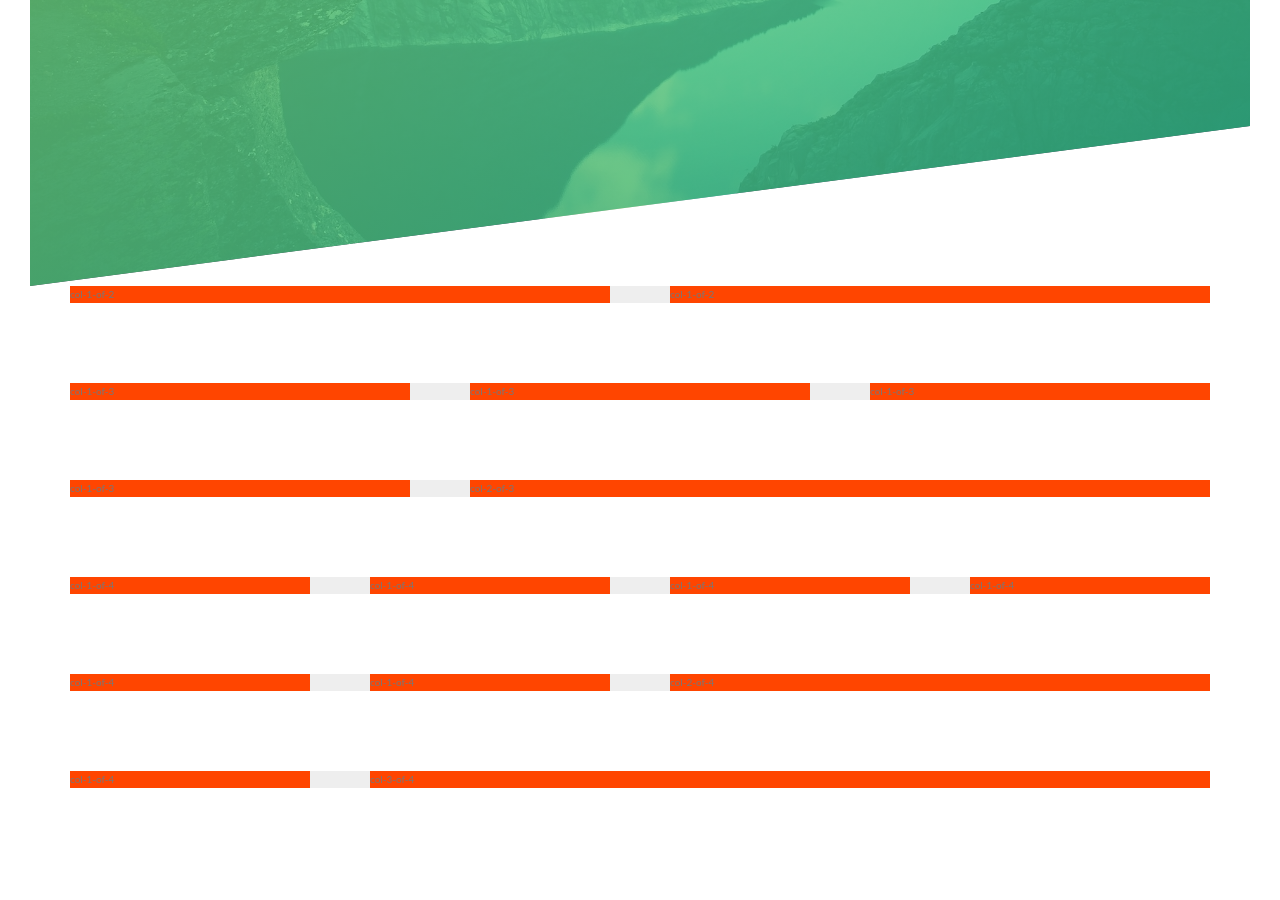
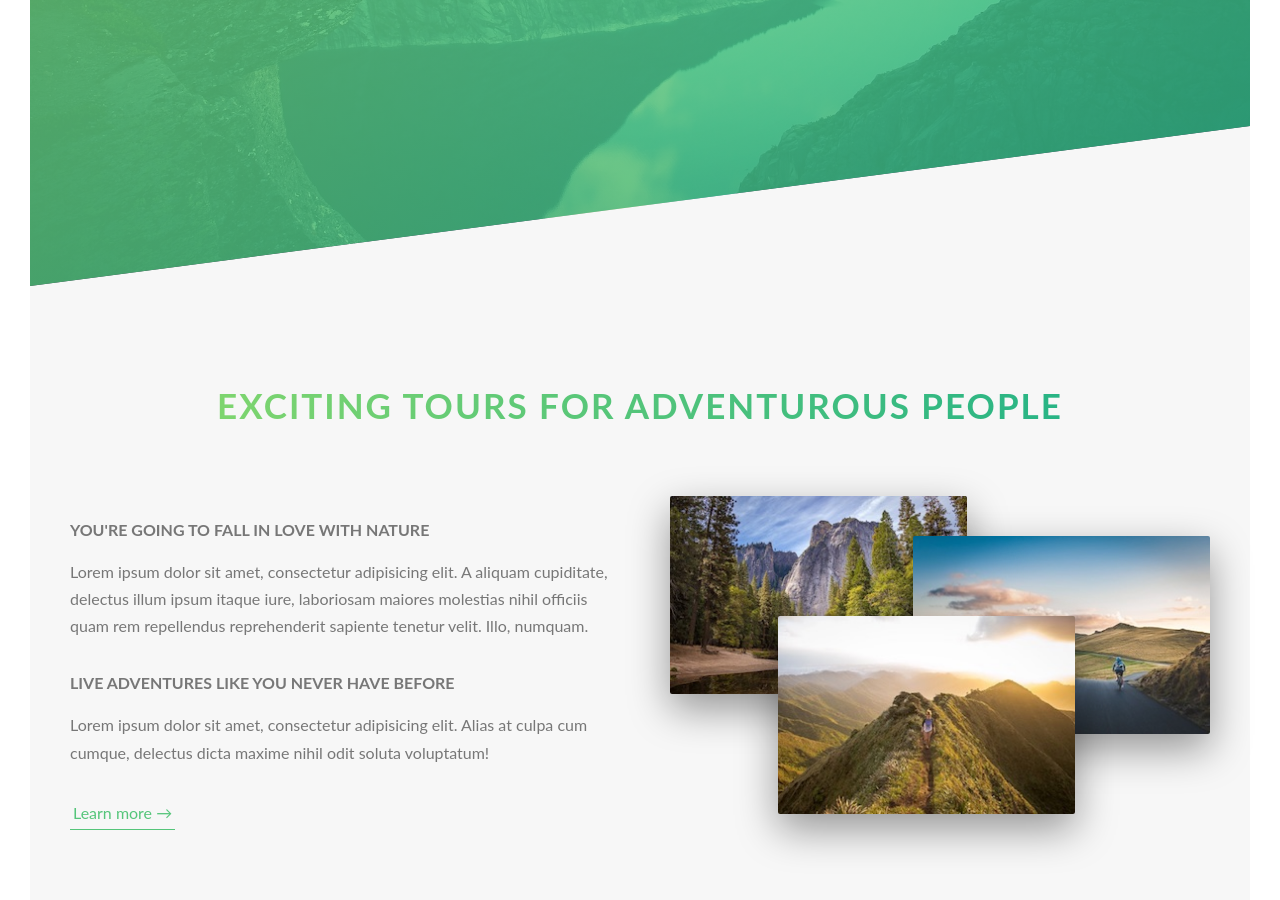
Before and after one commit to avkluchko/training_01, a website: page index.html in a window 1280 px wide. Shown: the part 504-1404 px from the top of the page. Before the commit the page ends 1322 px from the top, so only its background shows below. Drawn offline with Linux system fonts and the light colour scheme.

Commit message:
Complete About section (lesson 37)

```diff
--- a/index.html
+++ b/index.html
@@ -23,6 +23,40 @@
             <a href="#" class="btn btn--white btn--animated">Discover our tours</a>
         </div>
     </header>
+
+    <main>
+        <section class="section-about">
+            <div class="u-center-text u-margin-bottom-big">
+                <h2 class="heading-secondary">
+                    Exciting tours for adventurous people
+                </h2>
+            </div>
+            <div class="row">
+                <div class="col-1-of-2">
+                    <h3 class="heading-tertiary u-margin-bottom-small">You're going to fall in love with nature</h3>
+                    <p class="paragraph">
+                        Lorem ipsum dolor sit amet, consectetur adipisicing elit. A aliquam cupiditate, delectus illum ipsum itaque iure, laboriosam maiores molestias nihil officiis quam rem repellendus reprehenderit sapiente tenetur velit. Illo, numquam.
+                    </p>
+
+                    <h3 class="heading-tertiary u-margin-bottom-small">Live adventures like you never have before</h3>
+                    <p class="paragraph">
+                        Lorem ipsum dolor sit amet, consectetur adipisicing elit. Alias at culpa cum cumque, delectus dicta maxime nihil odit soluta voluptatum!
+                    </p>
+
+                    <a href="#" class="btn-text">Learn more &rarr;</a>
+                </div>
+                <div class="col-1-of-2">
+                    <div class="composition">
+                        <img src="img/nat-1.jpg" alt="Photo 1" class="composition__photo composition__photo--p1">
+                        <img src="img/nat-2.jpg" alt="Photo 2" class="composition__photo composition__photo--p2">
+                        <img src="img/nat-3.jpg" alt="Photo 3" class="composition__photo composition__photo--p3">
+                    </div>
+                </div>
+            </div>
+        </section>
+    </main>
+
+    <!--
     <section class="grid-test">
         <div class="row">
             <div class="col-1-of-2">col-1-of-2</div>
@@ -53,5 +87,6 @@
             <div class="col-3-of-4">col-3-of-4</div>
         </div>
     </section>
+    -->
 </body>
 </html>
--- a/sass/abstracts/_variables.scss
+++ b/sass/abstracts/_variables.scss
@@ -3,9 +3,14 @@ $color-primary: #55c57a;
 $color-primary-light: #7ed56f;
 $color-primary-dark: #28b485;
 
+$color-grey-light-1: #f7f7f7;
+
 $color-grey-dark: #777;
 $color-white: #fff;
 $color-black: #000;
+
+// FONT
+$default-font-size: 1.6rem;
 
 // GRID
 $grid-width: 114rem;
--- a/sass/base/_typography.scss
+++ b/sass/base/_typography.scss
@@ -31,3 +31,34 @@ body {
         animation: moveInRight 1s ease-out;
     }
 }
+
+.heading-secondary {
+    font-size: 3.5rem;
+    text-transform: uppercase;
+    font-weight: 700;
+    display: inline-block;
+    background-image: linear-gradient(to right, $color-primary-light, $color-primary-dark);
+    -webkit-background-clip: text;
+    color: transparent;
+    letter-spacing: .2rem;
+    transition: all .2s;
+
+    &:hover {
+        transform: skewY(2deg) skewX(15deg) scale(1.1);
+        text-shadow: .5rem 1rem 2rem rgba($color-black, .2);
+    }
+}
+
+.heading-tertiary {
+    font-size: $default-font-size;
+    font-weight: 700;
+    text-transform: uppercase;
+}
+
+.paragraph {
+    font-size: $default-font-size;
+
+    &:not(:last-child) {
+        margin-bottom: 3rem;
+    }
+}
--- a/sass/base/_utilities.scss
+++ b/sass/base/_utilities.scss
@@ -0,0 +1,5 @@
+.u-center-text { text-align: center }
+
+.u-margin-bottom-small { margin-bottom: 1.5rem }
+.u-margin-bottom-medium { margin-bottom: 4rem }
+.u-margin-bottom-big { margin-bottom: 8rem }
--- a/sass/components/_button.scss
+++ b/sass/components/_button.scss
@@ -8,7 +8,7 @@
         border-radius: 10rem;
         transition: all .2s;
         position: relative;
-        font-size: 1.6rem;
+        font-size: $default-font-size;
     }
 
     &:hover {
@@ -53,3 +53,29 @@
         animation-fill-mode: backwards;
     }
 }
+
+.btn-text {
+    &:link,
+    &:visited {
+        font-size: $default-font-size;
+        color: $color-primary;
+        display: inline-block;
+        text-decoration: none;
+        border-bottom: 1px solid $color-primary;
+        padding: 3px;
+        transition: all .2s;
+    }
+
+    &:hover {
+        background-color: $color-primary;
+        color: $color-white;
+        box-shadow: 0 1rem 2rem rgba($color-black, .15);
+        transform: translateY(-2px);
+    }
+
+    &:active {
+        box-shadow: 0 .5rem 1rem rgba($color-black, .15);
+        transform: translateY(0px);
+
+    }
+}
--- /dev/null
+++ b/sass/components/_composition.scss
@@ -0,0 +1,39 @@
+.composition {
+    position: relative;
+
+    &__photo {
+        width: 55%;
+        box-shadow: 0 1.5rem 4rem rgba($color-black, .4);
+        border-radius: 2px;
+        position: absolute;
+        z-index: 10;
+        transition: all .2s;
+        outline-offset: 2rem;
+
+        &--p1 {
+            left: 0;
+            top: -2rem;
+        }
+
+        &--p2 {
+            right: 0;
+            top: 2rem;
+        }
+
+        &--p3 {
+            left: 20%;
+            top: 10rem;
+        }
+
+        &:hover {
+            outline: 1.5rem solid $color-primary;
+            transform: scale(1.05) translateY(-.5rem);
+            box-shadow: 0 2.5rem 4rem rgba($color-black, .5);
+            z-index: 20;
+        }
+    }
+
+    &:hover &__photo:not(:hover) {
+        transform: scale(.95);
+    }
+}
--- a/sass/layout/_grid.scss
+++ b/sass/layout/_grid.scss
@@ -1,6 +1,5 @@
 .row {
     max-width: $grid-width;
-    background-color: #eee;
     margin: 0 auto;
 
     &:not(:last-child) {
@@ -10,7 +9,6 @@
     @include clearfix;
 
     [class^="col-"] {
-        background-color: orangered;
         float: left;
 
         &:not(:last-child) {
--- a/sass/main.scss
+++ b/sass/main.scss
@@ -8,6 +8,7 @@
 @import "base/utilities";
 
 @import "components/button";
+@import "components/composition";
 
 @import "layout/header";
 @import "layout/grid";
--- a/sass/pages/_home.scss
+++ b/sass/pages/_home.scss
@@ -0,0 +1,5 @@
+.section-about {
+    background-color: $color-grey-light-1;
+    padding: 25rem 0;
+    margin-top: -20vh;
+}
```
Also changed, not shown: css/style.css.
